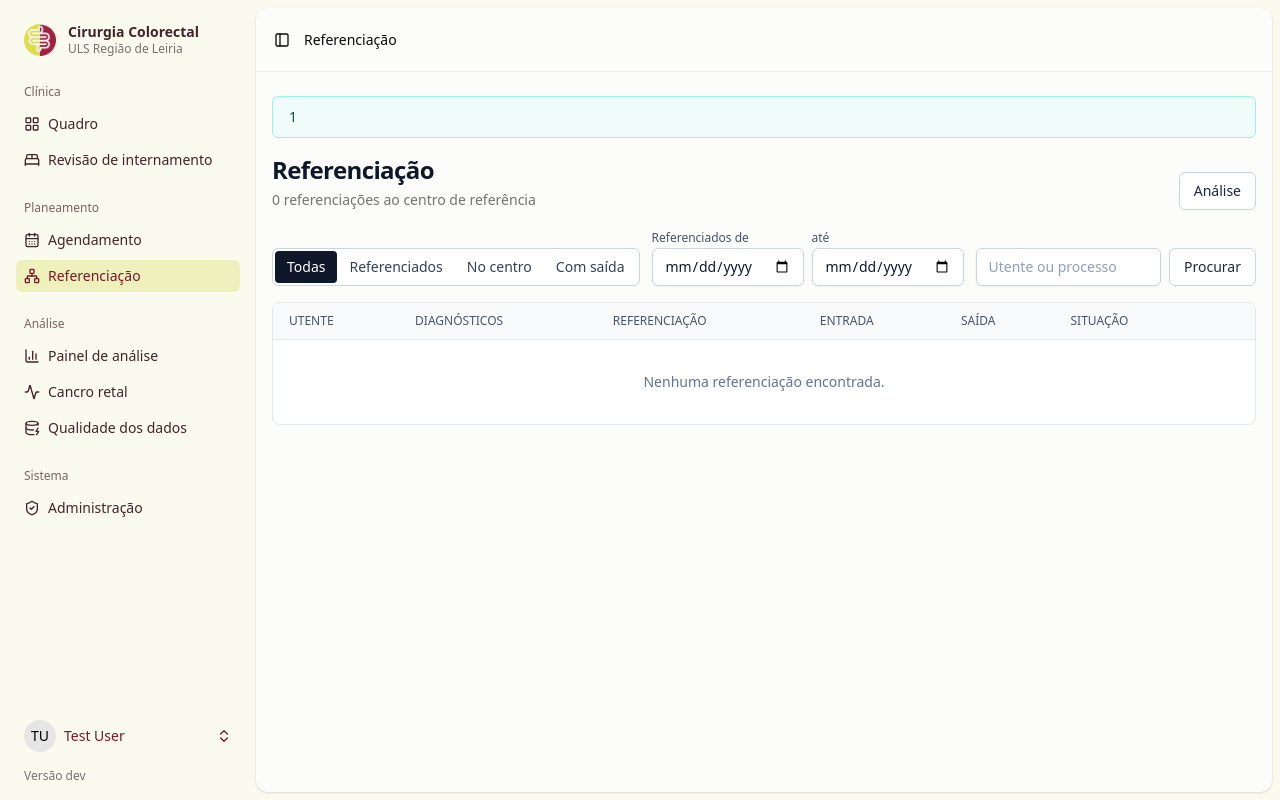
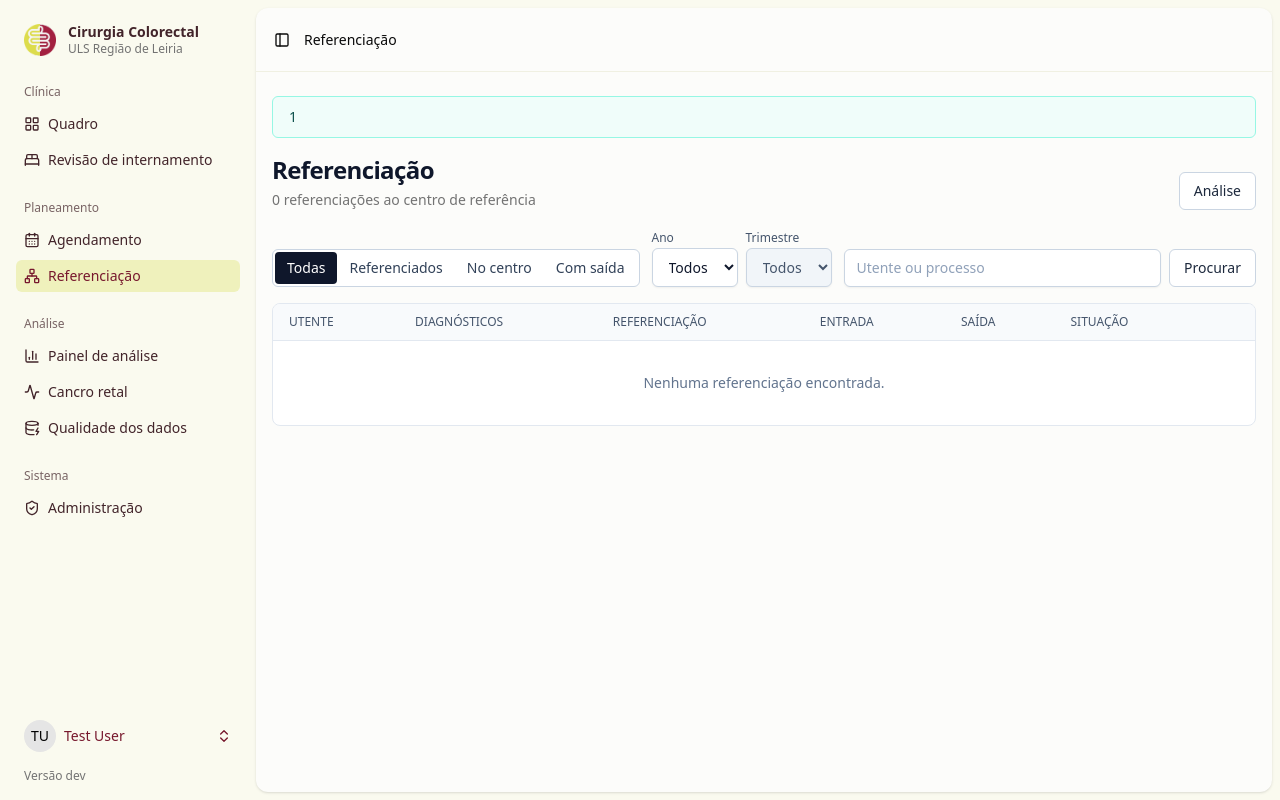
Before and after one commit to pjclara/cirurgia-coloretal_new, a Laravel app: page /referenciacao in a window 1280 px wide. Run offline with Laravel 12, Linux system fonts and the light colour scheme; a user stored in the database is signed in; data comes from the database, SQL or seed files in the repository; data that the repository does not hold is empty; style sheets or scripts are compiled from the project's sources; some libraries are stand-ins or nearby versions; some web fonts are replaced.

Commit message:
feat: update referenciação filters to include year and trimester selection

```diff
--- a/app/Http/Controllers/ReferenciacaoController.php
+++ b/app/Http/Controllers/ReferenciacaoController.php
@@ -95,8 +95,16 @@ class ReferenciacaoController extends Controller
         $situacoes = ['referenciado', 'no_centro', 'saida', 'todas'];
         $situacao = in_array($request->query('situacao'), $situacoes, true) ? $request->query('situacao') : 'todas';
         $q = trim((string) $request->query('q', ''));
-        // Período da data de referenciação (valores inválidos ignoram-se).
-        [$de, $ate] = \App\Support\Intervalo::datas($request);
+        // Ano e trimestre da data de referenciação (valores inválidos ignoram-se; o trimestre só conta com ano).
+        $anos = DB::table('referenciacao_centro_de_referencias')->whereNull('deleted_at')->selectRaw('distinct year(data_de_referenciacao) as ano')
+            ->orderByDesc('ano')->pluck('ano')->map(fn ($a) => (string) $a)->all();
+        $ano = in_array($request->query('ano'), $anos, true) ? $request->query('ano') : '';
+        $trimestre = $ano !== '' && in_array($request->query('trimestre'), ['1', '2', '3', '4'], true) ? $request->query('trimestre') : '';
+        $de = $ate = '';
+        if ($ano !== '') {
+            $inicio = \Illuminate\Support\Carbon::create((int) $ano, $trimestre !== '' ? ((int) $trimestre - 1) * 3 + 1 : 1, 1);
+            [$de, $ate] = [$inicio->format('Y-m-d'), $inicio->copy()->addMonthsNoOverflow($trimestre !== '' ? 3 : 12)->subDay()->format('Y-m-d')];
+        }
 
         $lista = Referenciacao::query()
             ->with(['utente:id,nome,numero_processo', 'responsavel:id,name,abrev', 'diagnosticos:id,nome,abrev'])
@@ -124,7 +132,8 @@ class ReferenciacaoController extends Controller
 
         return Inertia::render('referenciacao/index', [
             'lista' => $lista,
-            'filtros' => ['situacao' => $situacao, 'q' => $q, 'de' => $de, 'ate' => $ate],
+            'filtros' => ['situacao' => $situacao, 'q' => $q, 'ano' => $ano, 'trimestre' => $trimestre],
+            'anos' => $anos,
             'modal' => $modal,
             'origens' => $podeReferenciar ? Dominios::lista('origem_da_referenciacaos') : [],
             'responsaveis' => $podeReferenciar ? Dominios::responsaveis() : [],
--- a/resources/js/pages/referenciacao/index.tsx
+++ b/resources/js/pages/referenciacao/index.tsx
@@ -29,7 +29,8 @@ type Situacao = 'todas' | 'referenciado' | 'no_centro' | 'saida';
 
 type Props = {
     lista: Paginado<Linha>;
-    filtros: { situacao: Situacao; q: string; de: string; ate: string };
+    filtros: { situacao: Situacao; q: string; ano: string; trimestre: string };
+    anos: string[];
     modal: PropsReferenciacao | null;
     origens: { id: number; nome: string }[];
     responsaveis: { id: number; nome: string; equipa: string | null }[];
@@ -47,7 +48,7 @@ const SITUACOES: { valor: Situacao; rotulo: string }[] = [
 const COR = { referenciado: 'bg-sky-100 text-sky-900', no_centro: 'bg-amber-100 text-amber-900', saida: 'bg-teal-100 text-teal-900' } as const;
 const ROTULO = { referenciado: 'Referenciado', no_centro: 'No centro', saida: 'Saída registada' } as const;
 
-export default function Referenciacao({ lista, filtros, modal, origens, responsaveis, referenciar }: Props) {
+export default function Referenciacao({ lista, filtros, anos, modal, origens, responsaveis, referenciar }: Props) {
     const { permissoes } = usePage<PropsPartilhadas>().props.clinico;
     const [termo, setTermo] = useState(filtros.q);
     const podeReferenciar = permissoes.includes('create referenciacao');
@@ -63,8 +64,8 @@ export default function Referenciacao({ lista, filtros, modal, origens, responsa
         const consulta: Record<string, string> = {};
         if (novos.situacao !== 'todas') consulta.situacao = novos.situacao;
         if (novos.q) consulta.q = novos.q;
-        if (novos.de) consulta.de = novos.de;
-        if (novos.ate) consulta.ate = novos.ate;
+        if (novos.ano) consulta.ano = novos.ano;
+        if (novos.ano && novos.trimestre) consulta.trimestre = novos.trimestre;
         router.get('/referenciacao', consulta, { preserveState: true, preserveScroll: true });
     };
     const fechar = () => modal && router.visit(modal.fechar_url, { preserveScroll: true });
@@ -111,30 +112,36 @@ export default function Referenciacao({ lista, filtros, modal, origens, responsa
                 </div>
                 <div className="flex flex-wrap items-end gap-2" role="group" aria-label="Período da referenciação">
                     <label className="text-xs text-slate-600">
-                        Referenciados de
-                        <input
-                            type="date"
-                            value={filtros.de}
-                            max={filtros.ate || undefined}
-                            onChange={(e) => aplicar({ de: e.target.value })}
+                        Ano
+                        <select
+                            value={filtros.ano}
+                            onChange={(e) => aplicar({ ano: e.target.value, trimestre: e.target.value ? filtros.trimestre : '' })}
                             className={`${estiloEntrada} mt-0.5 block`}
-                        />
+                        >
+                            <option value="">Todos</option>
+                            {anos.map((a) => (
+                                <option key={a} value={a}>
+                                    {a}
+                                </option>
+                            ))}
+                        </select>
                     </label>
                     <label className="text-xs text-slate-600">
-                        até
-                        <input
-                            type="date"
-                            value={filtros.ate}
-                            min={filtros.de || undefined}
-                            onChange={(e) => aplicar({ ate: e.target.value })}
+                        Trimestre
+                        <select
+                            value={filtros.trimestre}
+                            disabled={!filtros.ano}
+                            onChange={(e) => aplicar({ trimestre: e.target.value })}
                             className={`${estiloEntrada} mt-0.5 block`}
-                        />
+                        >
+                            <option value="">Todos</option>
+                            {['1', '2', '3', '4'].map((t) => (
+                                <option key={t} value={t}>
+                                    T{t}
+                                </option>
+                            ))}
+                        </select>
                     </label>
-                    {(filtros.de || filtros.ate) && (
-                        <Botao type="button" variante="secundario" onClick={() => aplicar({ de: '', ate: '' })}>
-                            Limpar período
-                        </Botao>
-                    )}
                 </div>
                 <form
                     onSubmit={(e: FormEvent) => {
```
Also changed, not shown: tests/Feature/ReferenciacaoTest.php (+14 -7 lines).
